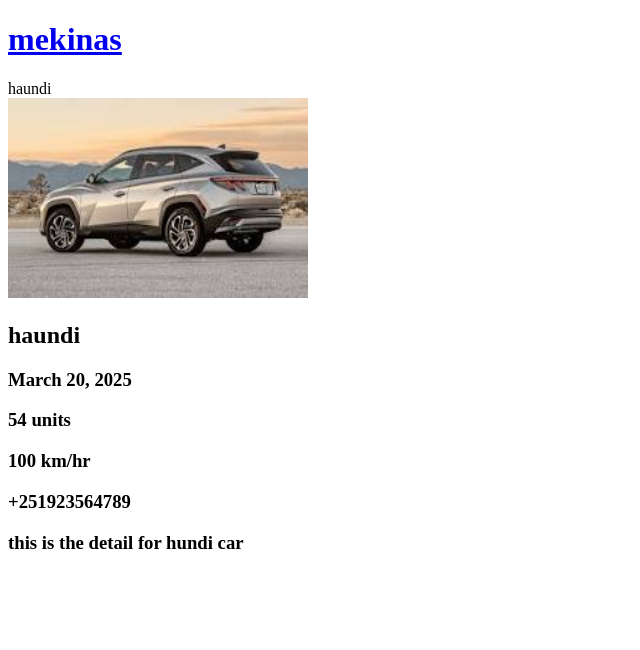
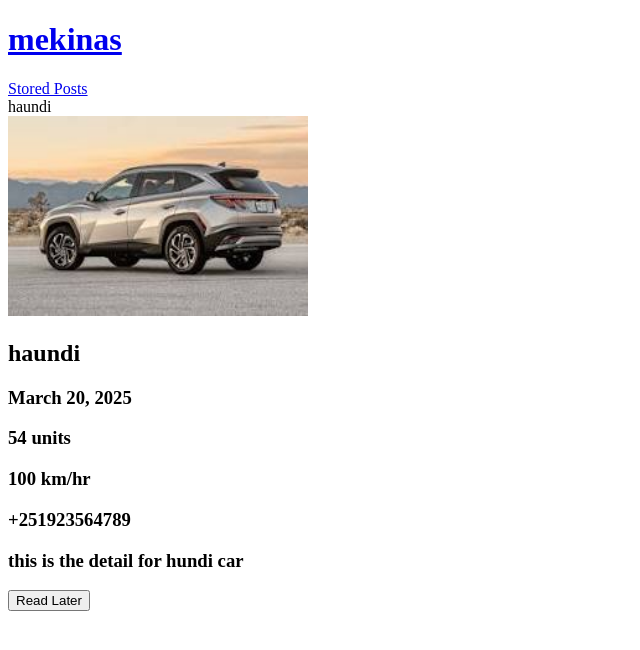
Before and after one commit to museamha/pj1, a Django app: a page that uses cars/templates/cars/base.html in a window 1280 px wide. Shown: the top 650 px of the page, without its empty margins (0-640 px from the left). Run offline with Django 5.2, Linux system fonts and the light colour scheme; data comes from the database, SQL or seed files in the repository; both versions use the stored data as it was after the commit.

Commit message:
editing read or your cart system

```diff
--- a/cars/models.py
+++ b/cars/models.py
@@ -30,3 +30,5 @@ class car(models.Model):
 class Producer(models.Model):
     name = models.CharField(max_length=20)
     carsp = models.ForeignKey(car, verbose_name="Car", on_delete=models.CASCADE, blank=True, null=True)
+    def __str__(self):
+        return self.name
--- a/cars/templates/cars/base.html
+++ b/cars/templates/cars/base.html
@@ -12,6 +12,9 @@
 <body>
     <header>
         <h1><a href="{% url "front-page" %}">mekinas</a></h1>
+        <nav>
+            <a href="{% url "read-later" %}">Stored Posts</a>
+        </nav>
     </header>
 </body>
 </html>
--- a/cars/templates/cars/home.html
+++ b/cars/templates/cars/home.html
@@ -13,7 +13,7 @@
 
 {% block content %}
 <section>
-  {% for car in cars %}
+  {% for car in allcars %}
     <div>
       <a href="{% url "detail-page" car.slug %}">
       <img src="{{ car.image.url }}" alt="{{ car.Proname }}" width="300" height="200">
--- a/cars/templates/cars/single.html
+++ b/cars/templates/cars/single.html
@@ -16,4 +16,18 @@
         <h3>{{ car.discr }}</h3>
     </div>
 </section>
+
+<div id="read-later">
+  <form action="{% url "read-later" %}" method="POST">
+    {% csrf_token %}
+    <input type="hidden" value="{{ car.id }}" name="car_id">
+    <button>
+      {% if saved_for_later %}
+        Remove from "Read Later" List
+      {% else %}
+        Read Later
+      {% endif %}
+    </button>
+  </form>
+</div>
 {% endblock content %}
--- a/cars/urls.py
+++ b/cars/urls.py
@@ -5,5 +5,6 @@ from django.urls import path
 urlpatterns = [
     path("",views.FrontPageView.as_view(), name="front-page"),
     path("posts/<slug:slug>", views.SinglePageView.as_view(),
-         name="detail-page")
+         name="detail-page"),
+    path("read-later", views.ReadLaterView.as_view(), name="read-later")
 ]
--- a/cars/views.py
+++ b/cars/views.py
@@ -1,15 +1,17 @@
-from django.shortcuts import render
+from django.shortcuts import render , redirect
+from django.views.generic import ListView
 from django.views import View
 from .models import car
-# Create your views here.
-class FrontPageView(View):
-    tempate_name = "cars/home.html"
+from django.http import HttpResponseRedirect
 
 
-    def get(self, request, *args, **kwargs):
-        allcars = car.objects.all()
-        context = {"cars": allcars}
-        return render(request,"cars/home.html" , context)
+
+# Create your views here.
+class FrontPageView(ListView):
+    template_name = "cars/home.html"
+    model = car
+    ordering = ["-yearofpp"]
+    context_object_name = "allcars"
 
 
 class SinglePageView(View):
@@ -19,3 +21,41 @@ class SinglePageView(View):
         single = car.objects.get(slug=slug)
         context = {"car": single}
         return render(request,self.template_name, context )
+
+    def is_stored_post(self, request, car_id):
+        incart = request.session.get("incart")
+        if incart is not None:
+          is_saved_for_later = car_id in incart
+        else:
+          is_saved_for_later = False
+
+        return is_saved_for_later
+
+
+class ReadLaterView(View):
+    def get(self, request):
+        incart = request.session.get("incart", [])
+
+        context = {}
+        if not incart:
+            context["posts"] = []
+            context["has_posts"] = False
+        else:
+            posts = car.objects.filter(id__in=incart)
+            context["posts"] = posts
+            context["has_posts"] = True
+
+        return render(request, "cars/incart.html", context)
+
+    def post(self, request):
+        incart = request.session.get("incart", [])
+
+        car_id = int(request.POST["car_id"])
+
+        if car_id not in incart:
+            incart.append(car_id)
+        else:
+            incart.remove(car_id)
+
+        request.session["incart"] = incart
+        return redirect("read-later")
```
Also changed, not shown: cars/templates/cars/incart.html (added, +20 -0 lines), db.sqlite3, sales/settings.py (line endings or trailing spaces), uploads/posts/download.jpg (added), uploads/posts/download_1.jpg (added).
